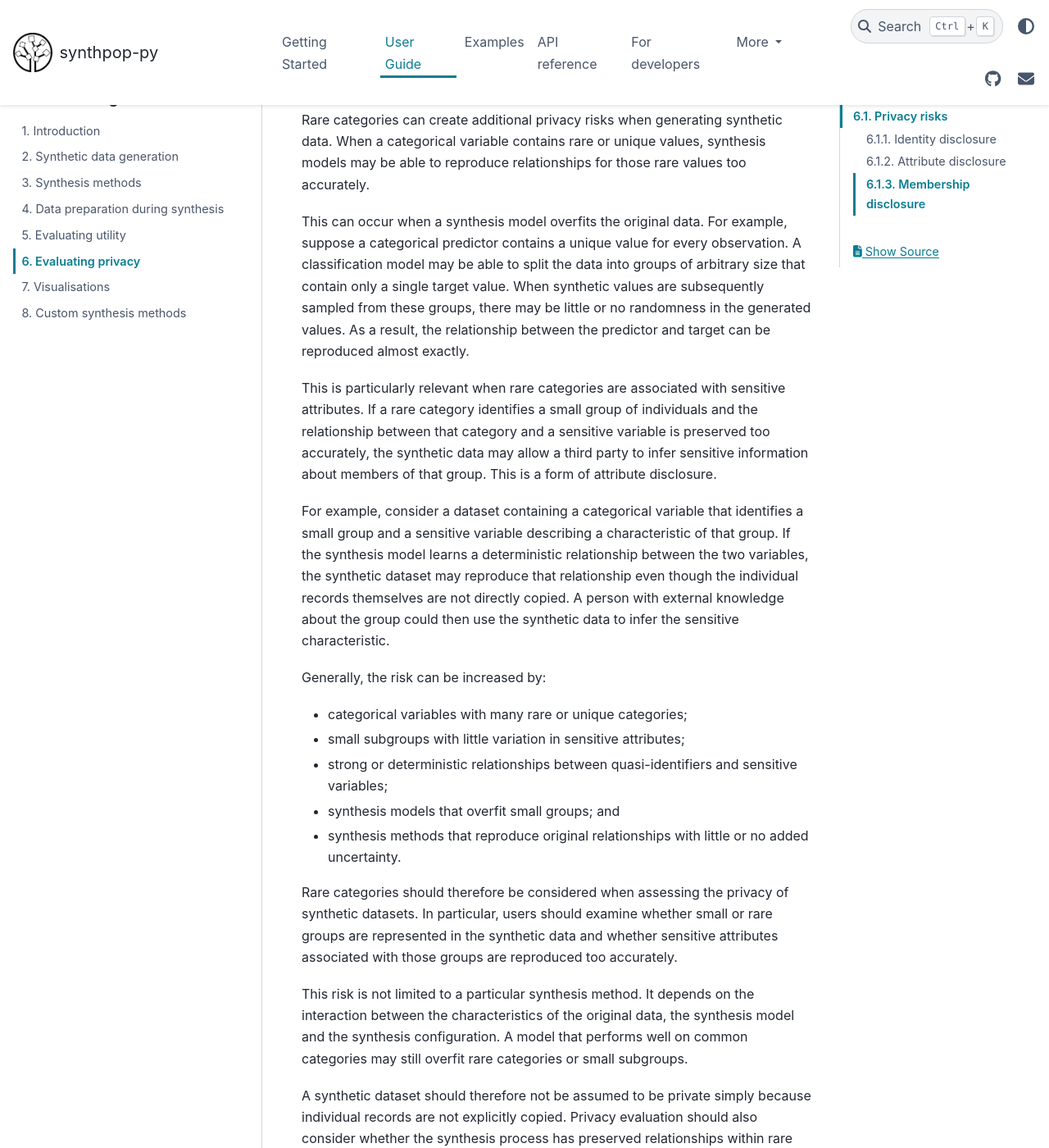
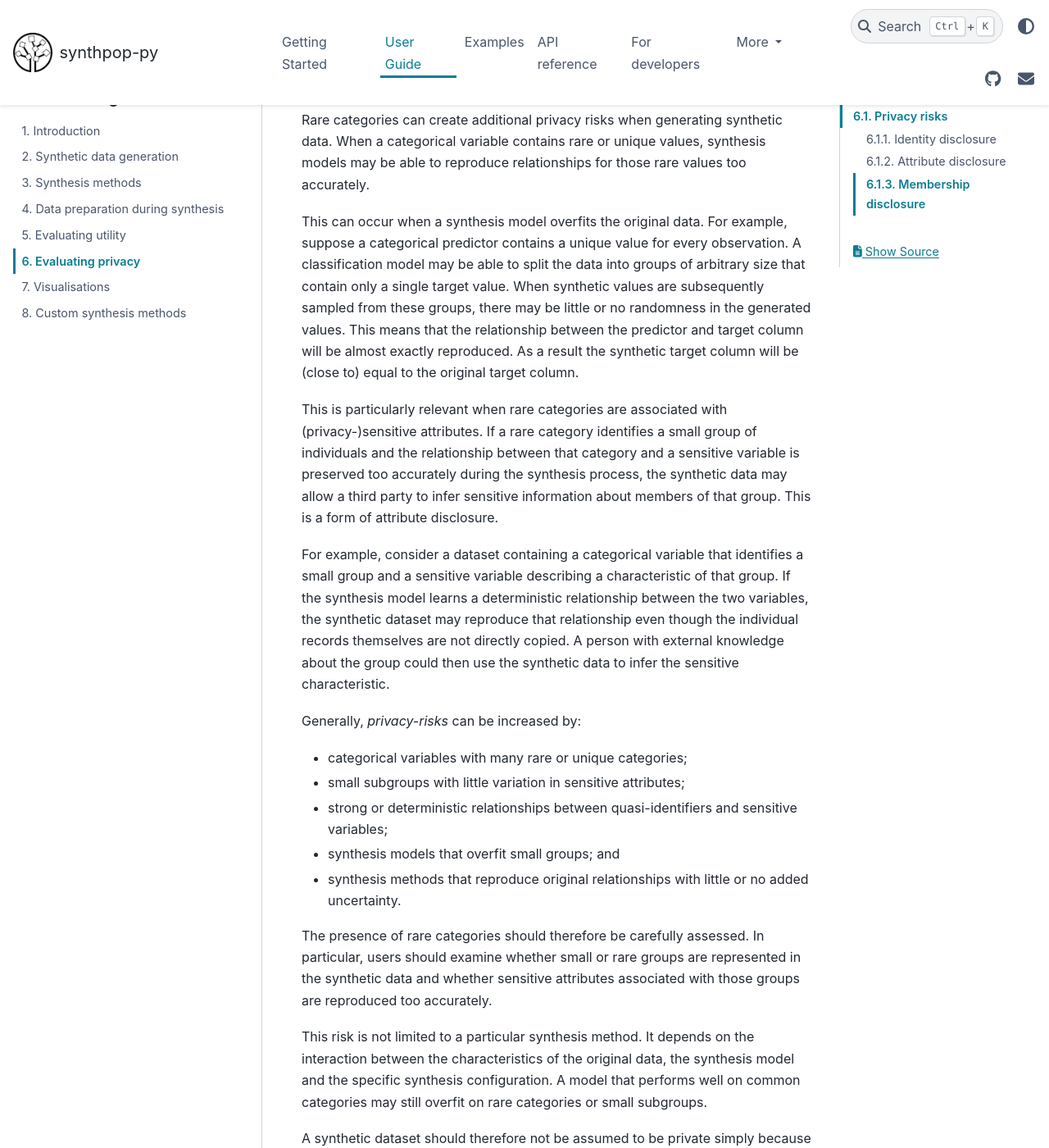
Before and after one commit to duonl/synthpop-py, a Sphinx documentation site: the page built from docs/source/user_guides/6_evaluating_privacy.md, in a window 1280 px wide and 1400 px high, scrolled down 2379 px. Shown: the whole window at 82% size. Built offline with Sphinx 7.4.7 and the PyData theme 0.15.4, drawn with Linux system fonts in a browser that asks for light colours.

Commit message:
Apply suggestions from code review
Co-authored-by: casvanerpduo <cas.vanerp@duo.nl>

```diff
--- a/docs/source/user_guides/6_evaluating_privacy.md
+++ b/docs/source/user_guides/6_evaluating_privacy.md
@@ -52,13 +52,13 @@ Preventing attribute disclosure requires considering not only whether individual
 
 Rare categories can create additional privacy risks when generating synthetic data. When a categorical variable contains rare or unique values, synthesis models may be able to reproduce relationships for those rare values too accurately.
 
-This can occur when a synthesis model overfits the original data. For example, suppose a categorical predictor contains a unique value for every observation. A classification model may be able to split the data into groups of arbitrary size that contain only a single target value. When synthetic values are subsequently sampled from these groups, there may be little or no randomness in the generated values. As a result, the relationship between the predictor and target can be reproduced almost exactly.
+This can occur when a synthesis model overfits the original data. For example, suppose a categorical predictor contains a unique value for every observation. A classification model may be able to split the data into groups of arbitrary size that contain only a single target value. When synthetic values are subsequently sampled from these groups, there may be little or no randomness in the generated values. This means that the relationship between the predictor and target column will be almost exactly reproduced. As a result the synthetic target column will be (close to) equal to the original target column.
 
-This is particularly relevant when rare categories are associated with sensitive attributes. If a rare category identifies a small group of individuals and the relationship between that category and a sensitive variable is preserved too accurately, the synthetic data may allow a third party to infer sensitive information about members of that group. This is a form of attribute disclosure.
+This is particularly relevant when rare categories are associated with (privacy-)sensitive attributes. If a rare category identifies a small group of individuals and the relationship between that category and a sensitive variable is preserved too accurately during the synthesis process, the synthetic data may allow a third party to infer sensitive information about members of that group. This is a form of attribute disclosure.
 
 For example, consider a dataset containing a categorical variable that identifies a small group and a sensitive variable describing a characteristic of that group. If the synthesis model learns a deterministic relationship between the two variables, the synthetic dataset may reproduce that relationship even though the individual records themselves are not directly copied. A person with external knowledge about the group could then use the synthetic data to infer the sensitive characteristic.
 
-Generally, the risk can be increased by:
+Generally, *privacy-risks* can be increased by:
 
 * categorical variables with many rare or unique categories;
 * small subgroups with little variation in sensitive attributes;
@@ -66,9 +66,9 @@ Generally, the risk can be increased by:
 * synthesis models that overfit small groups; and
 * synthesis methods that reproduce original relationships with little or no added uncertainty.
 
-Rare categories should therefore be considered when assessing the privacy of synthetic datasets. In particular, users should examine whether small or rare groups are represented in the synthetic data and whether sensitive attributes associated with those groups are reproduced too accurately.
+The presence of rare categories should therefore be carefully assessed. In particular, users should examine whether small or rare groups are represented in the synthetic data and whether sensitive attributes associated with those groups are reproduced too accurately.
 
-This risk is not limited to a particular synthesis method. It depends on the interaction between the characteristics of the original data, the synthesis model and the synthesis configuration. A model that performs well on common categories may still overfit rare categories or small subgroups.
+This risk is not limited to a particular synthesis method. It depends on the interaction between the characteristics of the original data, the synthesis model and the specific synthesis configuration. A model that performs well on common categories may still overfit on rare categories or small subgroups.
 
 A synthetic dataset should therefore not be assumed to be private simply because individual records are not explicitly copied. Privacy evaluation should also consider whether the synthesis process has preserved relationships within rare groups in a way that could reveal sensitive information.
 
```
